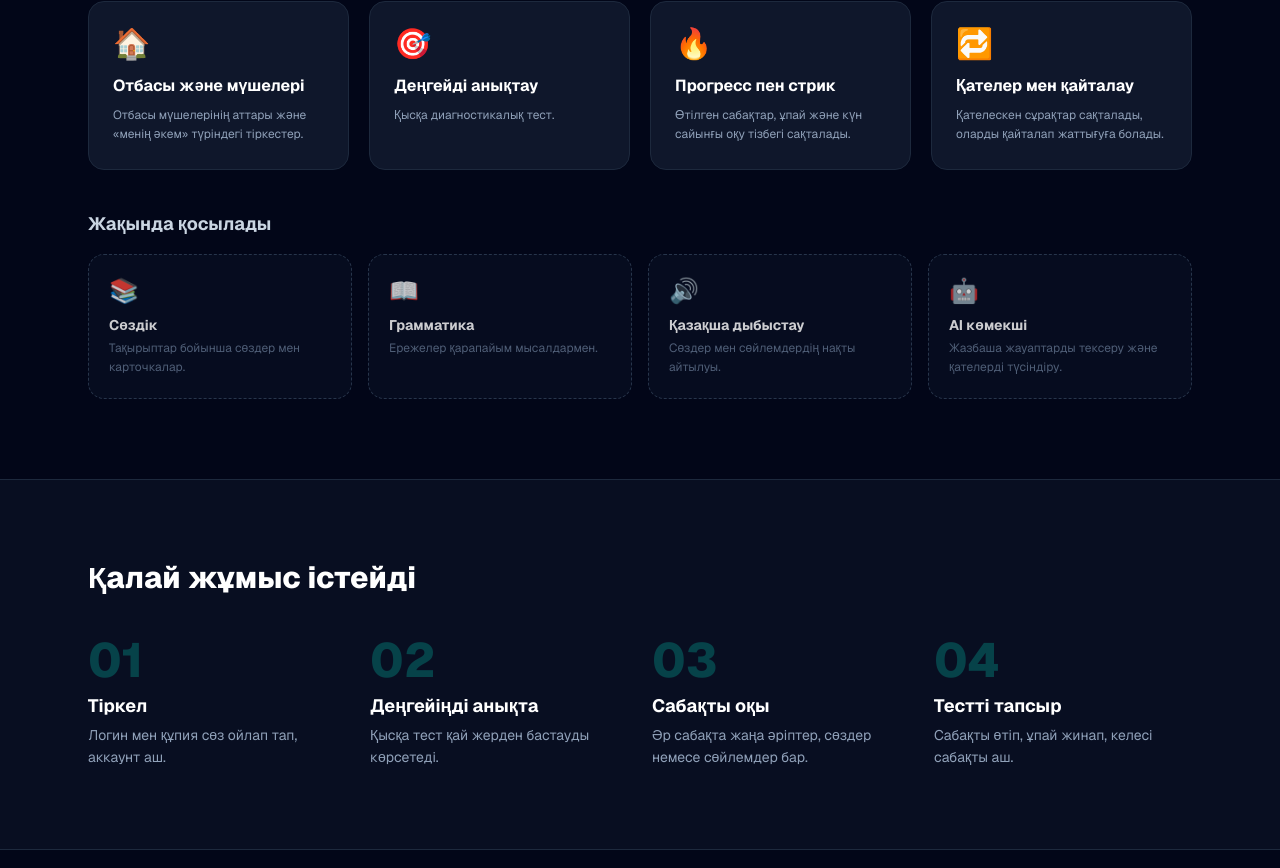
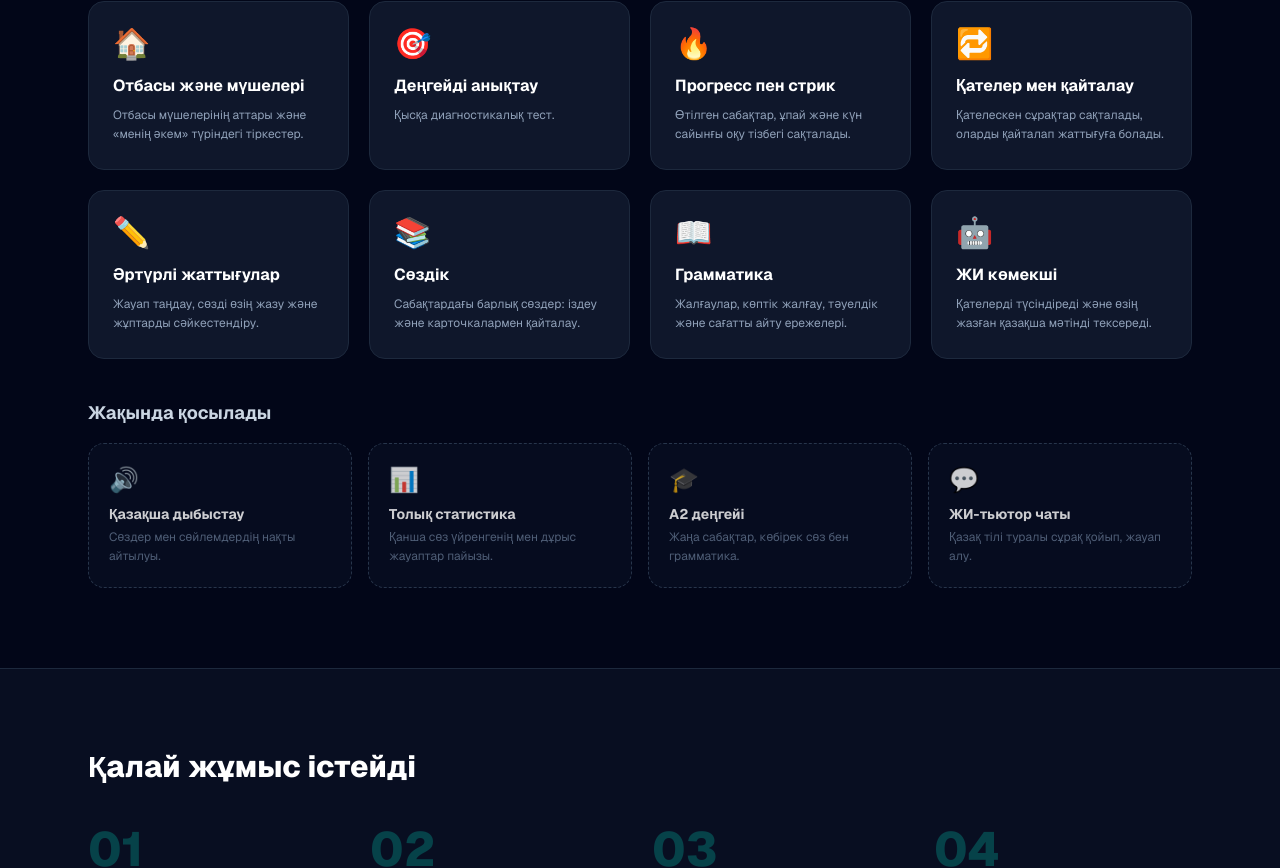
Before and after one commit to zhuk-67/qazaqsha, a Next.js app: page / in a window 1280 px wide. Shown: the part 1060-1928 px from the top of the page. Built offline with nearby package versions, Linux system fonts and the light colour scheme.

Commit message:
Главная: ЖИ көмекші и новые функции

```diff
--- a/app/check/page.tsx
+++ b/app/check/page.tsx
@@ -75,7 +75,7 @@ export default function CheckPage() {
         return
       }
       if (data.error === 'no_key') {
-        setErrorText('ИИ әлі қосылмаған: сервердегі Gemini кілті табылмады.')
+        setErrorText('ЖИ әлі қосылмаған: сервердегі Gemini кілті табылмады.')
       } else if (data.error === 'unauthorized') {
         setErrorText('Жүйеге қайта кіріп көріңіз.')
       } else if (data.error === 'provider') {
@@ -86,7 +86,7 @@ export default function CheckPage() {
         else if (data.status === 429) reason = 'Тегін лимит бітті. Біраз күтіп, қайта көріңіз.'
         setErrorText(`${reason} (код ${data.status ?? '?'}${data.detail ? ': ' + data.detail : ''})`)
       } else {
-        setErrorText('ИИ жауап бере алмады. Кейінірек қайта көріңіз.')
+        setErrorText('ЖИ жауап бере алмады. Кейінірек қайта көріңіз.')
       }
       setState('error')
     } catch {
@@ -115,7 +115,7 @@ export default function CheckPage() {
 
         <h1 className="text-3xl font-extrabold mb-2">✍️ Мәтінді тексеру</h1>
         <p className="text-slate-400 mb-6">
-          Қазақша сөйлем немесе шағын мәтін жазыңыз. ИИ қателерді түзетіп, оларды орыс тілінде түсіндіреді.
+          Қазақша сөйлем немесе шағын мәтін жазыңыз. ЖИ қателерді түзетіп, оларды орыс тілінде түсіндіреді.
         </p>
 
         <textarea
@@ -149,7 +149,7 @@ export default function CheckPage() {
           disabled={value.trim() === '' || state === 'loading'}
           className="w-full py-3 bg-gradient-to-r from-teal-400 to-emerald-400 text-slate-900 font-bold rounded-xl disabled:opacity-40"
         >
-          {state === 'loading' ? 'ИИ тексеріп жатыр...' : 'Тексеру ➔'}
+          {state === 'loading' ? 'ЖИ тексеріп жатыр...' : 'Тексеру ➔'}
         </button>
 
         {state === 'error' && (
@@ -160,10 +160,10 @@ export default function CheckPage() {
 
         {state === 'done' && (
           <div className="mt-6 p-5 rounded-xl bg-slate-900 border border-slate-700">
-            <p className="text-sm font-bold text-teal-300 mb-2">🤖 ИИ жауабы</p>
+            <p className="text-sm font-bold text-teal-300 mb-2">🤖 ЖИ жауабы</p>
             <p className="whitespace-pre-line text-slate-200">{result}</p>
             <p className="mt-4 text-xs text-slate-500">
-              ИИ қателесуі мүмкін. Күмән болса, мұғалімнен немесе сөздіктен тексеріңіз.
+              ЖИ қателесуі мүмкін. Күмән болса, мұғалімнен немесе сөздіктен тексеріңіз.
             </p>
           </div>
         )}
--- a/app/page.tsx
+++ b/app/page.tsx
@@ -42,12 +42,13 @@ export default function HomePage() {
 
   const startHref = username ? '/learning-path' : '/login'
   const reviewHref = username ? '/review' : '/login'
+  const checkHref = username ? '/check' : '/login'
 
   const comingSoon = [
-    { icon: '📚', title: 'Сөздік', desc: 'Тақырыптар бойынша сөздер мен карточкалар.' },
-    { icon: '📖', title: 'Грамматика', desc: 'Ережелер қарапайым мысалдармен.' },
     { icon: '🔊', title: 'Қазақша дыбыстау', desc: 'Сөздер мен сөйлемдердің нақты айтылуы.' },
-    { icon: '🤖', title: 'AI көмекші', desc: 'Жазбаша жауаптарды тексеру және қателерді түсіндіру.' },
+    { icon: '📊', title: 'Толық статистика', desc: 'Қанша сөз үйренгенің мен дұрыс жауаптар пайызы.' },
+    { icon: '🎓', title: 'A2 деңгейі', desc: 'Жаңа сабақтар, көбірек сөз бен грамматика.' },
+    { icon: '💬', title: 'ЖИ-тьютор чаты', desc: 'Қазақ тілі туралы сұрақ қойып, жауап алу.' },
   ]
 
   return (
@@ -67,6 +68,7 @@ export default function HomePage() {
 
           <nav className="hidden md:flex items-center gap-8 text-sm text-slate-300">
             <a href="#features" className="hover:text-teal-300 transition-colors">Мүмкіндіктер</a>
+            <a href="#ai" className="hover:text-teal-300 transition-colors">ЖИ көмекші</a>
             <a href="#how" className="hover:text-teal-300 transition-colors">Қалай жұмыс істейді</a>
             <a href="#levels" className="hover:text-teal-300 transition-colors">Деңгейлер</a>
           </nav>
@@ -103,6 +105,7 @@ export default function HomePage() {
         {menuOpen && (
           <nav className="md:hidden border-t border-slate-800 px-6 py-4 flex flex-col gap-4 text-sm text-slate-300">
             <a href="#features" onClick={() => setMenuOpen(false)}>Мүмкіндіктер</a>
+            <a href="#ai" onClick={() => setMenuOpen(false)}>ЖИ көмекші</a>
             <a href="#how" onClick={() => setMenuOpen(false)}>Қалай жұмыс істейді</a>
             <a href="#levels" onClick={() => setMenuOpen(false)}>Деңгейлер</a>
           </nav>
@@ -222,6 +225,26 @@ export default function HomePage() {
             <h3 className="font-bold mb-2">Қателер мен қайталау</h3>
             <p className="text-xs text-slate-400 leading-relaxed">Қателескен сұрақтар сақталады, оларды қайталап жаттығуға болады.</p>
           </Link>
+          <Link href={startHref} className="bg-slate-900 border border-slate-800 hover:border-teal-500/50 rounded-2xl p-6 transition-all">
+            <p className="text-3xl mb-3">✏️</p>
+            <h3 className="font-bold mb-2">Әртүрлі жаттығулар</h3>
+            <p className="text-xs text-slate-400 leading-relaxed">Жауап таңдау, сөзді өзің жазу және жұптарды сәйкестендіру.</p>
+          </Link>
+          <Link href={startHref} className="bg-slate-900 border border-slate-800 hover:border-teal-500/50 rounded-2xl p-6 transition-all">
+            <p className="text-3xl mb-3">📚</p>
+            <h3 className="font-bold mb-2">Сөздік</h3>
+            <p className="text-xs text-slate-400 leading-relaxed">Сабақтардағы барлық сөздер: іздеу және карточкалармен қайталау.</p>
+          </Link>
+          <Link href={startHref} className="bg-slate-900 border border-slate-800 hover:border-teal-500/50 rounded-2xl p-6 transition-all">
+            <p className="text-3xl mb-3">📖</p>
+            <h3 className="font-bold mb-2">Грамматика</h3>
+            <p className="text-xs text-slate-400 leading-relaxed">Жалғаулар, көптік жалғау, тәуелдік және сағатты айту ережелері.</p>
+          </Link>
+          <Link href={checkHref} className="bg-slate-900 border border-slate-800 hover:border-teal-500/50 rounded-2xl p-6 transition-all">
+            <p className="text-3xl mb-3">🤖</p>
+            <h3 className="font-bold mb-2">ЖИ көмекші</h3>
+            <p className="text-xs text-slate-400 leading-relaxed">Қателерді түсіндіреді және өзің жазған қазақша мәтінді тексереді.</p>
+          </Link>
         </div>
 
         <h3 className="text-lg font-bold mb-4 text-slate-300">Жақында қосылады</h3>
@@ -245,7 +268,7 @@ export default function HomePage() {
               { n: '01', t: 'Тіркел', d: 'Логин мен құпия сөз ойлап тап, аккаунт аш.' },
               { n: '02', t: 'Деңгейіңді анықта', d: 'Қысқа тест қай жерден бастауды көрсетеді.' },
               { n: '03', t: 'Сабақты оқы', d: 'Әр сабақта жаңа әріптер, сөздер немесе сөйлемдер бар.' },
-              { n: '04', t: 'Тестті тапсыр', d: 'Сабақты өтіп, ұпай жинап, келесі сабақты аш.' },
+              { n: '04', t: 'Тестті тапсыр', d: 'Сабақты өтіп, ұпай жинап, қателеріңді қайталап, ЖИ-ден көмек ал.' },
             ].map((s) => (
               <div key={s.n} className="relative">
                 <p className="text-5xl font-extrabold text-teal-500/30 mb-2">{s.n}</p>
@@ -358,14 +381,31 @@ export default function HomePage() {
         )}
       </section>
 
-      {/* AI туралы */}
-      <section className="max-w-6xl mx-auto px-6 pb-20">
+      {/* ЖИ көмекші */}
+      <section id="ai" className="max-w-6xl mx-auto px-6 pb-20">
         <div className="bg-gradient-to-br from-slate-900 to-slate-900/40 border border-slate-800 rounded-3xl p-8 md:p-12">
-          <span className="inline-block px-2.5 py-1 mb-4 bg-slate-800 text-slate-300 text-xs font-bold rounded-lg border border-slate-700">Жақында</span>
-          <h2 className="text-2xl md:text-3xl font-extrabold mb-3">🤖 AI көмекші</h2>
-          <p className="text-slate-400 max-w-2xl leading-relaxed">
-            Біз жазбаша жауаптарыңды тексеретін, қателеріңді түсіндіретін және жеке тапсырмалар ұсынатын AI көмекші дайындап жатырмыз. Ол дайын болғанда, осы жерден табасың.
+          <span className="inline-block px-2.5 py-1 mb-4 bg-emerald-500/20 text-emerald-300 text-xs font-bold rounded-lg border border-emerald-500/30">Жұмыс істейді</span>
+          <h2 className="text-2xl md:text-3xl font-extrabold mb-3">🤖 ЖИ көмекші</h2>
+          <p className="text-slate-400 max-w-2xl leading-relaxed mb-6">
+            Жасанды интеллект оқуда көмектеседі. Ол қатені түсіндіреді, ал сен жазған қазақша мәтінді тексеріп, дұрыс нұсқасын көрсетеді.
           </p>
+          <div className="grid sm:grid-cols-2 gap-4 mb-6 max-w-3xl">
+            <div className="bg-slate-800/60 border border-slate-700 rounded-2xl p-5">
+              <p className="font-bold mb-1">Қатені түсіндіру</p>
+              <p className="text-xs text-slate-400 leading-relaxed">Жаттығуда қателессең, «ЖИ түсіндірсін» батырмасын бас: неге жауап дұрыс емес екенін айтады.</p>
+            </div>
+            <div className="bg-slate-800/60 border border-slate-700 rounded-2xl p-5">
+              <p className="font-bold mb-1">Мәтінді тексеру</p>
+              <p className="text-xs text-slate-400 leading-relaxed">Қазақша сөйлем жазасың, ЖИ қателерді түзетіп, ережені қарапайым тілмен түсіндіреді.</p>
+            </div>
+          </div>
+          <Link
+            href={checkHref}
+            className="inline-block px-6 py-3 bg-gradient-to-r from-teal-400 to-emerald-400 text-slate-900 font-bold rounded-xl hover:scale-105 transition-all"
+          >
+            Мәтінді тексеру ➔
+          </Link>
+          <p className="text-xs text-slate-500 mt-4">ЖИ қателесуі мүмкін, сондықтан күмәнді жерлерді сөздіктен тексеріп отыр.</p>
         </div>
       </section>
 
@@ -419,6 +459,7 @@ export default function HomePage() {
             <ul className="space-y-2 text-slate-400">
               <li><Link href="/learning-path" className="hover:text-teal-300">Оқу траекториясы</Link></li>
               <li><Link href="/assessment" className="hover:text-teal-300">Деңгейді анықтау</Link></li>
+              <li><Link href={checkHref} className="hover:text-teal-300">Мәтінді тексеру</Link></li>
               <li><Link href="/login" className="hover:text-teal-300">Кіру және тіркелу</Link></li>
             </ul>
           </div>
@@ -426,6 +467,7 @@ export default function HomePage() {
             <p className="font-bold mb-3">Бөлімдер</p>
             <ul className="space-y-2 text-slate-400">
               <li><a href="#features" className="hover:text-teal-300">Мүмкіндіктер</a></li>
+              <li><a href="#ai" className="hover:text-teal-300">ЖИ көмекші</a></li>
               <li><a href="#how" className="hover:text-teal-300">Қалай жұмыс істейді</a></li>
               <li><a href="#levels" className="hover:text-teal-300">Деңгейлер</a></li>
             </ul>
--- a/components/AiExplain.tsx
+++ b/components/AiExplain.tsx
@@ -45,7 +45,7 @@ export default function AiExplain({ ctx }: { ctx: AiContext }) {
         return
       }
       if (data.error === 'no_key') {
-        setErrorText('ИИ әлі қосылмаған: сервердегі Gemini кілті табылмады.')
+        setErrorText('ЖИ әлі қосылмаған: сервердегі Gemini кілті табылмады.')
       } else if (data.error === 'unauthorized') {
         setErrorText('Жүйеге қайта кіріп көріңіз.')
       } else if (data.error === 'provider') {
@@ -56,7 +56,7 @@ export default function AiExplain({ ctx }: { ctx: AiContext }) {
         else if (data.status === 429) reason = 'Тегін лимит бітті. Біраз күтіп, қайта көріңіз.'
         setErrorText(`${reason} (код ${data.status ?? '?'}${data.detail ? ': ' + data.detail : ''})`)
       } else {
-        setErrorText('ИИ жауап бере алмады. Кейінірек қайта көріңіз.')
+        setErrorText('ЖИ жауап бере алмады. Кейінірек қайта көріңіз.')
       }
       setState('error')
     } catch {
@@ -73,13 +73,13 @@ export default function AiExplain({ ctx }: { ctx: AiContext }) {
           onClick={ask}
           className="px-4 py-2 bg-slate-800 border border-slate-700 hover:border-teal-400 text-teal-300 text-xs font-bold rounded-lg"
         >
-          🤖 ИИ түсіндірсін
+          🤖 ЖИ түсіндірсін
         </button>
       )}
-      {state === 'loading' && <p className="text-xs text-slate-400 animate-pulse">ИИ ойланып жатыр...</p>}
+      {state === 'loading' && <p className="text-xs text-slate-400 animate-pulse">ЖИ ойланып жатыр...</p>}
       {state === 'done' && (
         <div className="p-3 rounded-lg bg-slate-900 border border-slate-700 text-slate-200">
-          <p className="text-xs font-bold text-teal-300 mb-1">🤖 ИИ түсіндірмесі</p>
+          <p className="text-xs font-bold text-teal-300 mb-1">🤖 ЖИ түсіндірмесі</p>
           <p className="text-sm whitespace-pre-line">{text}</p>
         </div>
       )}
```
